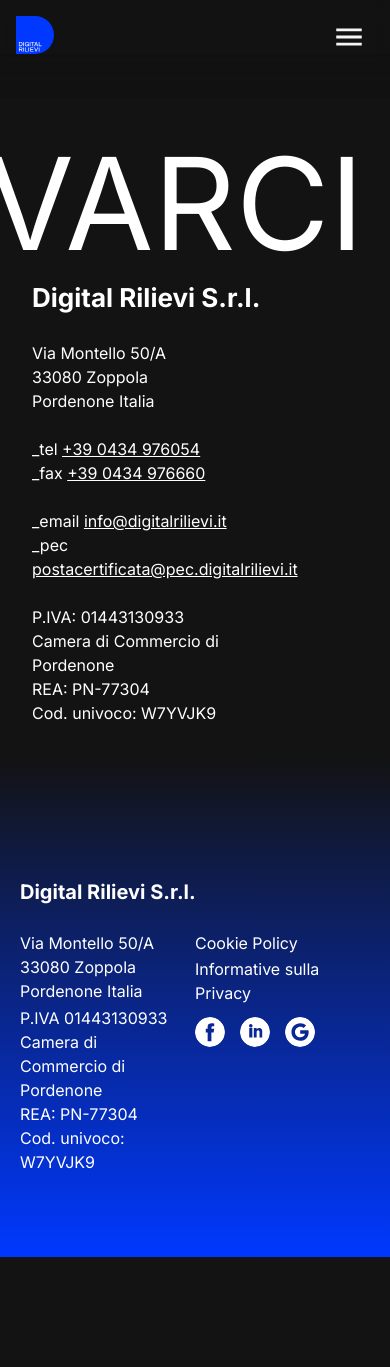
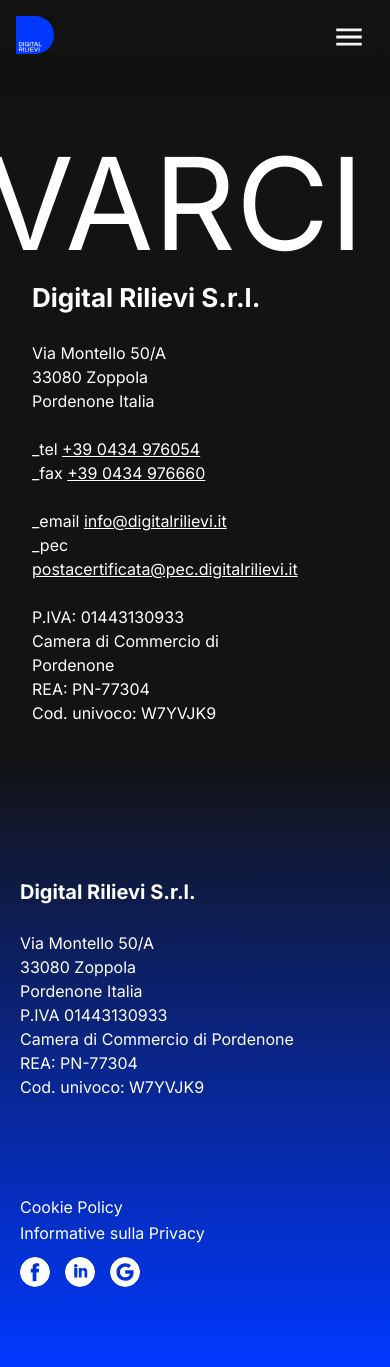
Before and after one commit to digital-rilievi/web, a Next.js app: page /contatti in a window 390 px wide. Before the commit the page ends 1257 px from the top, so only its background shows below. Built offline with nearby package versions, Linux system fonts and the light colour scheme; grey boxes are pictures that could not be loaded.

Commit message:
Footer changed for mobile

```diff
--- a/src/app/components/Footer/Footer.module.css
+++ b/src/app/components/Footer/Footer.module.css
@@ -81,7 +81,18 @@ line-height: 24px; /* 133.333% */
 }
 
 @media (max-width: 1280px) {
+  .footer {
+    min-height: 500px;
+    height: auto;
+  }
+
   .spaceColumn {
     flex: 0;
+    display: none;
+  }
+
+  .rowContainer {
+    flex-direction: column;
+    gap: 6rem;
   }
 }
```
